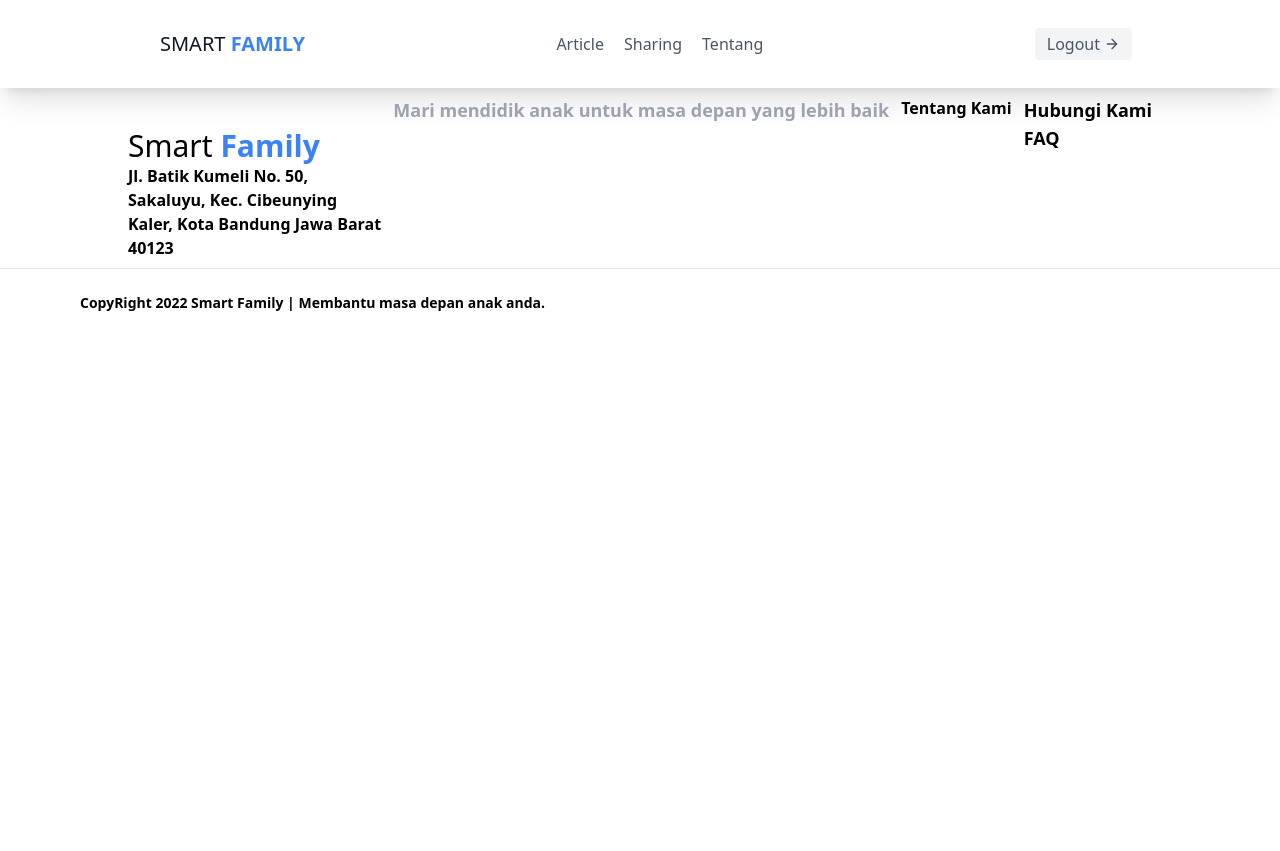
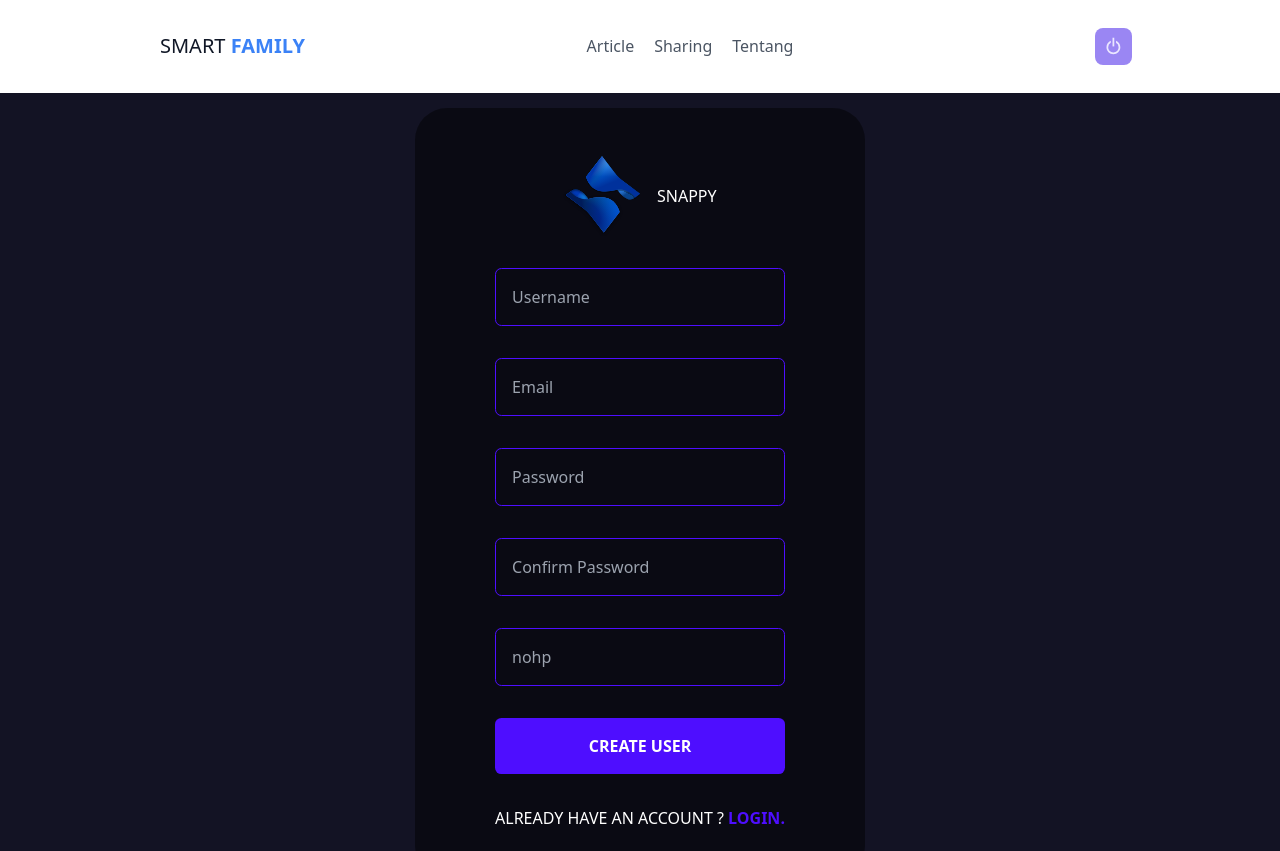
Before and after one commit to faisalalm01/frontend-parentingApp, a React (Create React App) app: page /register in a window 1280 px wide. Shown: the top 851 px of the page. Before the commit the page ends 800 px from the top, so only its background shows below. Built offline with nearby package versions, Linux system fonts and the light colour scheme.

Commit message:
add to development

```diff
--- a/src/App.js
+++ b/src/App.js
@@ -10,6 +10,8 @@
 import ConsultationPage from './pages/ConsultationPage';
 import AboutPage from "./pages/AboutPage";
 import DetailPage from './pages/DetailPage';
+import LoginPage from "./pages/LoginPage";
+import RegisterPage from "./pages/RegisterPage";
 
 function App() {
     return (
@@ -20,6 +22,8 @@
 
             <main>
                 <Routes>
+                    <Route path="/login" element={<LoginPage/>}/>
+                    <Route path="/register" element={<RegisterPage/>}/>
                     <Route path='/' element={<LandingPage />} />
                     <Route path='/article' element={<ArticlePage />} />
                     <Route path='/forum' element={<ForumPage />} />
--- /dev/null
+++ b/src/components/Logout.js
@@ -0,0 +1,39 @@
+import React from "react";
+import { useNavigate } from "react-router-dom";
+import { BiPowerOff } from "react-icons/bi";
+import styled from "styled-components";
+import axios from "axios";
+import { logoutRoute } from "../utils/APIRoutes";
+export default function Logout() {
+  const navigate = useNavigate();
+  const handleClick = async () => {
+    const id = await JSON.parse(
+      localStorage.getItem(process.env.REACT_APP_LOCALHOST_KEY)
+    )._id;
+    const data = await axios.get(`${logoutRoute}/${id}`);
+    if (data.status === 200) {
+      localStorage.clear();
+      navigate("/login");
+    }
+  };
+  return (
+    <Button onClick={handleClick}>
+      <BiPowerOff />
+    </Button>
+  );
+}
+
+const Button = styled.button`
+  display: flex;
+  justify-content: center;
+  align-items: center;
+  padding: 0.5rem;
+  border-radius: 0.5rem;
+  background-color: #9a86f3;
+  border: none;
+  cursor: pointer;
+  svg {
+    font-size: 1.3rem;
+    color: #ebe7ff;
+  }
+`;
--- a/src/components/Navigation.js
+++ b/src/components/Navigation.js
@@ -1,5 +1,6 @@
 import React from 'react';
 import { Link } from 'react-router-dom';
+import Logout from './Logout';
 
 function Navigation() {
     return (
@@ -13,11 +14,7 @@
             <Link to={'/chat'} className="mr-5 hover:text-gray-900">Sharing</Link>
             <Link to={'/about'} className="mr-5 hover:text-gray-900">Tentang</Link>
           </nav>
-          <button className="inline-flex items-center bg-gray-100 border-0 py-1 px-3 focus:outline-none hover:bg-gray-200 rounded text-base mt-4 md:mt-0">Logout
-            <svg fill="none" stroke="currentColor" strokeLinecap="round" strokeLinejoin="round" strokeWidth="2" className="w-4 h-4 ml-1" viewBox="0 0 24 24">
-              <path d="M5 12h14M12 5l7 7-7 7"></path>
-            </svg>
-          </button>
+         <Logout/>
         </div>
       </header>
     )
--- a/src/pages/LoginPage.js
+++ b/src/pages/LoginPage.js
@@ -1,40 +1,163 @@
-import React from 'react';
-import PropTypes from 'prop-types';
-import { Link } from 'react-router-dom';
+import React, { useState, useEffect } from "react";
+import axios from "axios";
+import styled from "styled-components";
+import { useNavigate, Link } from "react-router-dom";
+import Logo from "../assets/logo.svg";
+import { ToastContainer, toast } from "react-toastify";
+import "react-toastify/dist/ReactToastify.css";
+import { loginRoute } from "../utils/APIRoutes";
 
-import Logo from '../components/Logo';
-import LoginInput from '../components/LoginInput';
+export default function Login() {
+  const navigate = useNavigate();
+  const [values, setValues] = useState({ username: "", password: "" });
+  const toastOptions = {
+    position: "bottom-right",
+    autoClose: 8000,
+    pauseOnHover: true,
+    draggable: true,
+    theme: "dark",
+  };
+  useEffect(() => {
+    if (localStorage.getItem(process.env.REACT_APP_LOCALHOST_KEY)) {
+      navigate("/");
+    }
+  }, []);
 
-import { login } from '../utils/api'; // API belum terupdate
+  const handleChange = (event) => {
+    setValues({ ...values, [event.target.name]: event.target.value });
+  };
 
-function LoginPage({ loginSuccess }) {
-  async function onLogin({ email, password }) {
-    const { error, data } = await login({ email, password }); // belum terupdate
+  const validateForm = () => {
+    const { username, password } = values;
+    if (username === "") {
+      toast.error("Email and Password is required.", toastOptions);
+      return false;
+    } else if (password === "") {
+      toast.error("Email and Password is required.", toastOptions);
+      return false;
+    }
+    return true;
+  };
 
-    if (!error) { //belum terupdate
-      loginSuccess(data);
+  const handleSubmit = async (event) => {
+    event.preventDefault();
+    if (validateForm()) {
+      const { username, password } = values;
+      const { data } = await axios.post(loginRoute, {
+        username,
+        password,
+      });
+      if (data.status === false) {
+        toast.error(data.msg, toastOptions);
+      }
+      if (data.status === true) {
+        localStorage.setItem(
+          process.env.REACT_APP_LOCALHOST_KEY,
+          JSON.stringify(data.user)
+        );
+
+        navigate("/");
+      }
+    }
+  };
+
+  return (
+    <>
+      <FormContainer>
+        <form action="" onSubmit={(event) => handleSubmit(event)}>
+          <div className="brand">
+            <img src={Logo} alt="logo" />
+            <h1>snappy</h1>
+          </div>
+          <input
+            type="text"
+            placeholder="Username"
+            name="username"
+            onChange={(e) => handleChange(e)}
+            min="3"
+          />
+          <input
+            type="password"
+            placeholder="Password"
+            name="password"
+            onChange={(e) => handleChange(e)}
+          />
+          <button type="submit">Log In</button>
+          <span>
+            Don't have an account ? <Link to="/register">Create One.</Link>
+          </span>
+        </form>
+      </FormContainer>
+      <ToastContainer />
+    </>
+  );
+}
+
+const FormContainer = styled.div`
+  height: 100vh;
+  width: 100vw;
+  display: flex;
+  flex-direction: column;
+  justify-content: center;
+  gap: 1rem;
+  align-items: center;
+  background-color: #131324;
+  .brand {
+    display: flex;
+    align-items: center;
+    gap: 1rem;
+    justify-content: center;
+    img {
+      height: 5rem;
+    }
+    h1 {
+      color: white;
+      text-transform: uppercase;
     }
   }
 
-  return (
-    <section className='login-page'>
-      <Logo />
-
-      <div className='login-page__intro'>
-        <h2>Silakan masuk untuk melanjutkan ...</h2>
-      </div>
-
-      <LoginInput login={onLogin} />
-
-      <div className='login-page__link-to-register'>
-        <p>Belum memiliki akun? Silakan daftar <Link to="/register">disini</Link></p>
-      </div>
-    </section>
-  );
-}
-
-LoginPage.propTypes = {
-  loginSuccess: PropTypes.func.isRequired,
-}
-
-export default LoginPage;
+  form {
+    display: flex;
+    flex-direction: column;
+    gap: 2rem;
+    background-color: #00000076;
+    border-radius: 2rem;
+    padding: 5rem;
+  }
+  input {
+    background-color: transparent;
+    padding: 1rem;
+    border: 0.1rem solid #4e0eff;
+    border-radius: 0.4rem;
+    color: white;
+    width: 100%;
+    font-size: 1rem;
+    &:focus {
+      border: 0.1rem solid #997af0;
+      outline: none;
+    }
+  }
+  button {
+    background-color: #4e0eff;
+    color: white;
+    padding: 1rem 2rem;
+    border: none;
+    font-weight: bold;
+    cursor: pointer;
+    border-radius: 0.4rem;
+    font-size: 1rem;
+    text-transform: uppercase;
+    &:hover {
+      background-color: #4e0eff;
+    }
+  }
+  span {
+    color: white;
+    text-transform: uppercase;
+    a {
+      color: #4e0eff;
+      text-decoration: none;
+      font-weight: bold;
+    }
+  }
+`;
--- a/src/pages/RegisterPage.js
+++ b/src/pages/RegisterPage.js
@@ -1,31 +1,207 @@
-import React from 'react';
-import { Link } from 'react-router-dom';
+import React, { useState, useEffect } from "react";
+import axios from "axios";
+import styled from "styled-components";
+import { useNavigate, Link } from "react-router-dom";
+import Logo from "../assets/logo.svg";
+import { ToastContainer, toast } from "react-toastify";
+import "react-toastify/dist/ReactToastify.css";
+import { registerRoute } from "../utils/APIRoutes";
 
-import Logo from '../components/Logo';
-import RegisterInput from '../components/RegisterInput';
+export default function Register() {
+  const navigate = useNavigate();
+  const toastOptions = {
+    position: "bottom-right",
+    autoClose: 8000,
+    pauseOnHover: true,
+    draggable: true,
+    theme: "dark",
+  };
+  const [values, setValues] = useState({
+    username: "",
+    email: "",
+    password: "",
+    confirmPassword: "",
+    nohp: ""
+  });
 
-import { register } from '../utils/api'; // API belum terupdate
+  useEffect(() => {
+    if (localStorage.getItem(process.env.REACT_APP_LOCALHOST_KEY)) {
+      navigate("/");
+    }
+  }, []);
 
-function RegisterPage() {
-  async function onRegisterHandler(user) {
-    await register(user); // belum terupdate
+  const handleChange = (event) => {
+    setValues({ ...values, [event.target.name]: event.target.value });
+  };
+
+  const handleValidation = () => {
+    const { password, confirmPassword, username, email, nohp } = values;
+    if (password !== confirmPassword) {
+      toast.error(
+        "Password and confirm password should be same.",
+        toastOptions
+      );
+      return false;
+    } else if (username.length < 3) {
+      toast.error(
+        "Username should be greater than 3 characters.",
+        toastOptions
+      );
+      return false;
+    } else if (password.length < 8) {
+      toast.error(
+        "Password should be equal or greater than 8 characters.",
+        toastOptions
+      );
+      return false;
+    } else if (email === "") {
+      toast.error("Email is required.", toastOptions);
+      return false;
+    } else if(nohp === ""){
+      toast.error("isi nohp", toastOptions);
+    }
+
+    return true;
+  };
+
+  const handleSubmit = async (event) => {
+    event.preventDefault();
+    if (handleValidation()) {
+      const { email, username, password, nohp } = values;
+      const { data } = await axios.post(registerRoute, {
+        username,
+        email,
+        password,
+        nohp
+      });
+
+      if (data.status === false) {
+        toast.error(data.msg, toastOptions);
+      }
+      if (data.status === true) {
+        localStorage.setItem(
+          process.env.REACT_APP_LOCALHOST_KEY,
+          JSON.stringify(data.user)
+        );
+        navigate("/");
+      }
+    }
+  };
+
+  return (
+    <>
+      <FormContainer>
+        <form action="" onSubmit={(event) => handleSubmit(event)}>
+          <div className="brand">
+            <img src={Logo} alt="logo" />
+            <h1>snappy</h1>
+          </div>
+          <input
+            type="text"
+            placeholder="Username"
+            name="username"
+            onChange={(e) => handleChange(e)}
+          />
+          <input
+            type="email"
+            placeholder="Email"
+            name="email"
+            onChange={(e) => handleChange(e)}
+          />
+          <input
+            type="password"
+            placeholder="Password"
+            name="password"
+            onChange={(e) => handleChange(e)}
+          />
+          <input
+            type="password"
+            placeholder="Confirm Password"
+            name="confirmPassword"
+            onChange={(e) => handleChange(e)}
+          />
+            <input
+            type="number"
+            placeholder="nohp"
+            name="nohp"
+            onChange={(e) => handleChange(e)}
+          />
+          <button type="submit">Create User</button>
+          <span>
+            Already have an account ? <Link to="/login">Login.</Link>
+          </span>
+        </form>
+      </FormContainer>
+      <ToastContainer />
+    </>
+  );
+}
+
+const FormContainer = styled.div`
+  height: 100vh;
+  width: 100vw;
+  display: flex;
+  flex-direction: column;
+  justify-content: center;
+  gap: 1rem;
+  align-items: center;
+  background-color: #131324;
+  .brand {
+    display: flex;
+    align-items: center;
+    gap: 1rem;
+    justify-content: center;
+    img {
+      height: 5rem;
+    }
+    h1 {
+      color: white;
+      text-transform: uppercase;
+    }
   }
 
-  return (
-    <section className='register-page'>
-      <Logo />
-
-      <div className='register-page__intro'>
-        <p>Silakan masukan nama, email dan password untuk mendaftar</p>
-      </div>
-
-      <RegisterInput register={onRegisterHandler} />
-
-      <div className='register-page__next-to-login'>
-        <p>Sudah memiliki akun? Silakan masuk <Link to="/">disini</Link></p>
-      </div>
-    </section>
-  )
-}
-
-export default RegisterPage;
+  form {
+    display: flex;
+    flex-direction: column;
+    gap: 2rem;
+    background-color: #00000076;
+    border-radius: 2rem;
+    padding: 3rem 5rem;
+  }
+  input {
+    background-color: transparent;
+    padding: 1rem;
+    border: 0.1rem solid #4e0eff;
+    border-radius: 0.4rem;
+    color: white;
+    width: 100%;
+    font-size: 1rem;
+    &:focus {
+      border: 0.1rem solid #997af0;
+      outline: none;
+    }
+  }
+  button {
+    background-color: #4e0eff;
+    color: white;
+    padding: 1rem 2rem;
+    border: none;
+    font-weight: bold;
+    cursor: pointer;
+    border-radius: 0.4rem;
+    font-size: 1rem;
+    text-transform: uppercase;
+    &:hover {
+      background-color: #4e0eff;
+    }
+  }
+  span {
+    color: white;
+    text-transform: uppercase;
+    a {
+      color: #4e0eff;
+      text-decoration: none;
+      font-weight: bold;
+    }
+  }
+`;
--- /dev/null
+++ b/src/utils/APIRoutes.js
@@ -0,0 +1,8 @@
+export const host = "https://capstone.osc-fr1.scalingo.io";
+export const loginRoute = `${host}/api/auth/login`;
+export const registerRoute = `${host}/api/auth/register`;
+export const logoutRoute = `${host}/api/auth/logout`;
+export const allUsersRoute = `${host}/api/auth/allusers`;
+export const sendMessageRoute = `${host}/api/messages/addmsg`;
+export const recieveMessageRoute = `${host}/api/messages/getmsg`;
+export const setAvatarRoute = `${host}/api/auth/setavatar`;
```
Also changed, not shown: 2 other files (tests, documents, lock files or other folders).
